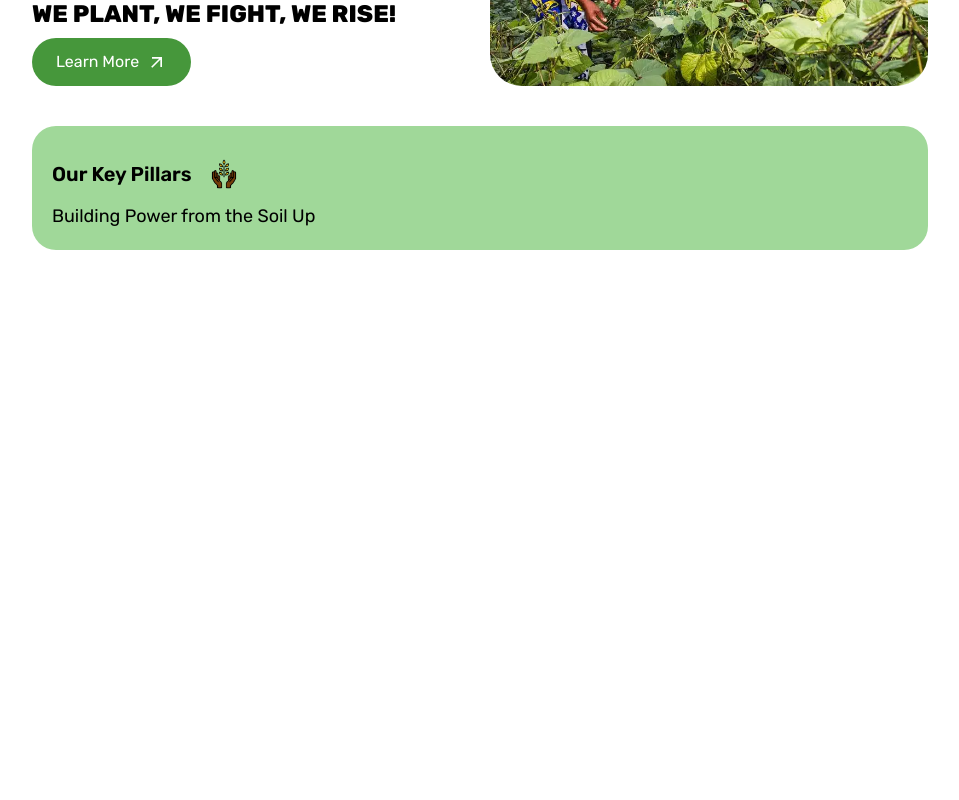
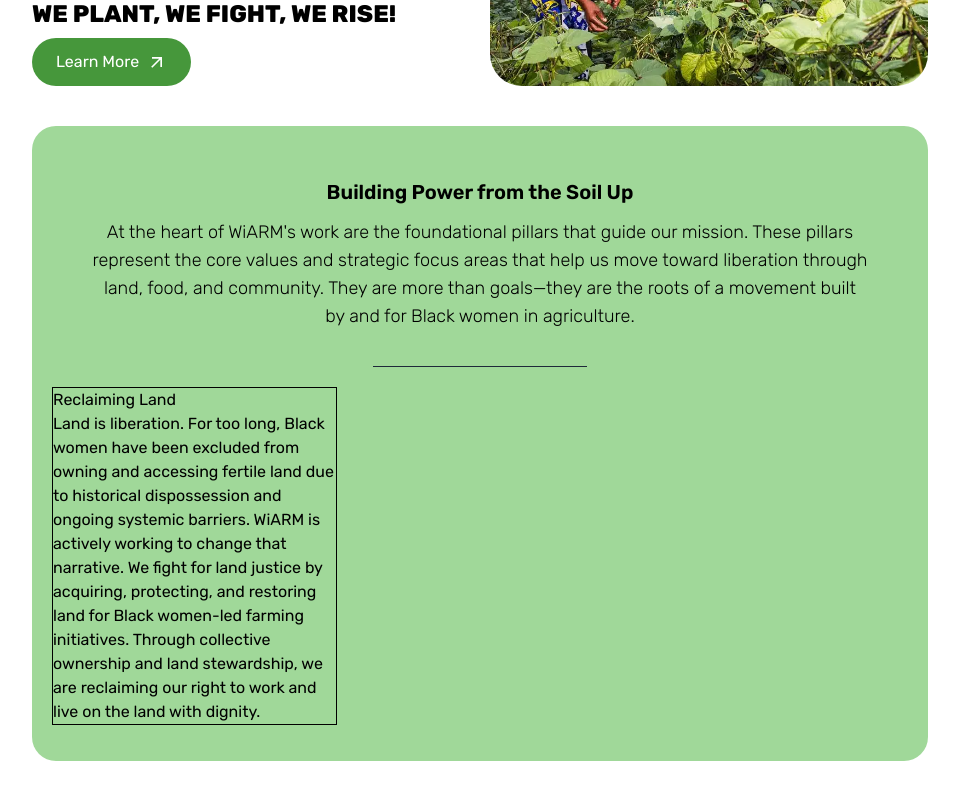
Before and after one commit to rorisangputu/wiarm, a React (Vite) app: page / in a window 1280 px wide. Shown: the part 794-1594 px from the top of the page, without its empty margins (160-1119 px from the left). Before the commit the page ends 1084 px from the top, so only its background shows below. Built offline with nearby package versions, Linux system fonts and the light colour scheme.

Commit message:
adding text to introduce key pillars and starting with key pillars display

```diff
--- a/src/components/Pillars.jsx
+++ b/src/components/Pillars.jsx
@@ -2,16 +2,37 @@
 import wheat from '../assets/wheat_hands.png'
 const Pillars = () => {
   return (
-    <div className='my-10 bg-[#a0d899] rounded-3xl px-5 py-5'>
-        <div className=' '>
-            <div className='flex flex-row items-center gap-3 my-2'>
-                <h1 className='text-xl font-semibold'>Our Key Pillars</h1>
-                <img src={wheat} alt=""  className='h-10 w-10'/>
+    <div className='my-10 bg-[#a0d899] rounded-3xl px-5 py-9'>
+      <div className='flex flex-col gap-5'>
+        <div className='flex flex-col items-center my-4'>
+          <h2 className='text-xl font-semibold'>Building Power from the Soil Up</h2>
+          <p className='mt-3 px-10 text-center font-light text-lg'>
+            At the heart of WiARM&apos;s work are the foundational pillars that guide our mission.
+            These pillars represent the core values and strategic focus areas that help us move toward liberation
+            through land, food, and community. They are more than goals—they are the roots of a movement built by
+            and for Black women in agriculture.
+          </p>
+        </div>
+        <hr class="w-1/4 border-t border-gray-800 mx-auto" />
+        <div className='grid grid-cols-1 md:grid-cols-3'>
+          <div className='border'>
+            <div>
+              <img src="" alt="" />
             </div>
-            <div className='flex flex-col'>
-                <h2 className='text-lg'>Building Power from the Soil Up</h2>
+            <div>
+              <h2>Reclaiming Land</h2>
+              <p>
+                Land is liberation. For too long, Black women have been excluded from owning and accessing fertile land
+                due to historical dispossession and ongoing systemic barriers. WiARM is actively working to change that
+                narrative. We fight for land justice by acquiring, protecting, and restoring land for Black women-led
+                farming initiatives. Through collective ownership and land stewardship, we are reclaiming our right to
+                work and live on the land with dignity.
+              </p>
             </div>
+          </div>
+
         </div>
+      </div>
     </div>
   )
 }
```
